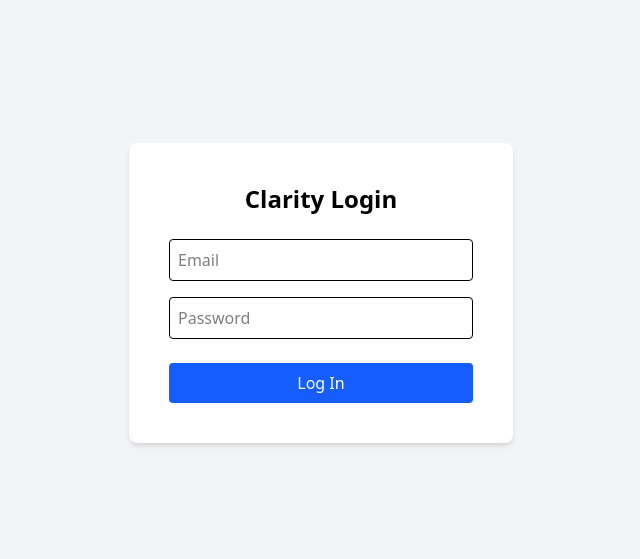
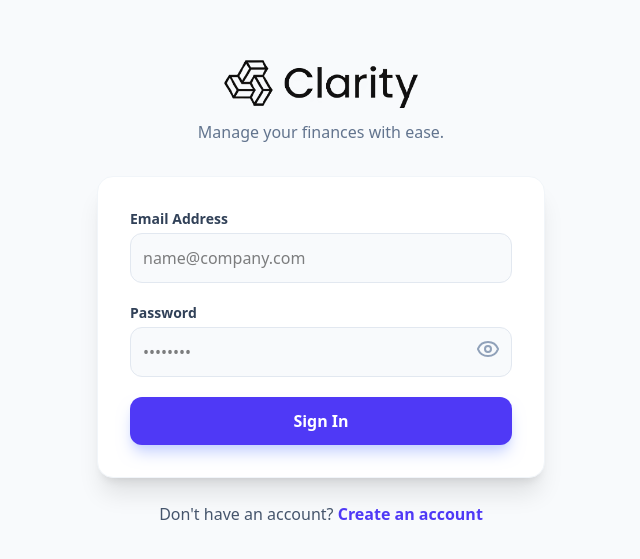
Before and after one commit to anwrat/Clarity-Expense-Tracking-System, a React (Vite) app in the folder frontend/: page /login in a window 1280 px wide. Shown: the part 107-666 px from the top of the page, without its empty margins (319-959 px from the left). Built offline with nearby package versions, Linux system fonts and the light colour scheme; no server answers.

Commit message:
Frontend validation in Register page

```diff
--- a/frontend/src/pages/Dashboard.tsx
+++ b/frontend/src/pages/Dashboard.tsx
@@ -2,7 +2,6 @@ import { useEffect, useState, useMemo } from "react";
 import { getTransactions } from "../api/api";
 import SummaryCards from "../components/SummaryCards";
 import TransactionItem from "../components/TransactionItem";
-import toast from "react-hot-toast";
 import { Link } from "react-router-dom";
 import LoadingSpinner from "../components/LoadingSpinner";
 
@@ -15,7 +14,7 @@ export default function Dashboard() {
       const { data } = await getTransactions();
       setTransactions(data.data || []);
     } catch (err) {
-      toast.error("Could not load transactions");
+      console.error("Could not load transactions: ",err);
     } finally {
       setLoading(false);
     }
--- a/frontend/src/pages/Login.tsx
+++ b/frontend/src/pages/Login.tsx
@@ -1,12 +1,15 @@
 import { useState } from "react";
 import { loginUser } from "../api/api";
 import { useAuth } from "../context/AuthContent";
-import { useNavigate } from "react-router-dom";
+import { useNavigate, Link } from "react-router-dom";
 import toast from 'react-hot-toast';
+import mainLogo from '../assets/claritylogo.png';
+import { Eye, EyeOff } from "lucide-react";
 
 export default function LoginPage() {
   const [email, setEmail] = useState("");
   const [password, setPassword] = useState("");
+  const [showPassword, setShowPassword] = useState(false);
   const [loading, setLoading] = useState(false);
   const { login } = useAuth();
   const navigate = useNavigate();
@@ -17,49 +20,76 @@ export default function LoginPage() {
     try {
       const { data } = await loginUser(email, password);
       if (data.success) {
-        login(data.data); // Save user to global state
-        console.log("Login data: ",data.user);
+        login(data.data);
         toast.success('Welcome back!');
-        navigate("/dashboard"); // Redirect
+        navigate("/dashboard");
       }
     } catch (err: any) {
-      toast.error(err.response?.data?.message || "Something went wrong. Please try again later.");
-    }
-    finally{
+      toast.error(err.response?.data?.message || "Invalid credentials");
+    } finally {
       setLoading(false);
     }
   };
 
   return (
-    <div className="flex flex-col items-center justify-center min-h-screen bg-gray-100">
-      <form onSubmit={handleSubmit} className="p-10 bg-white rounded-lg shadow-md w-96">
-        <h1 className="mb-6 text-2xl font-bold text-center">Clarity Login</h1>
+    <div className="flex flex-col items-center justify-center min-h-screen bg-slate-50 px-4">
+      <div className="w-full max-w-md">
+        {/* Logo Section */}
+        <div className="flex flex-col items-center mb-8">
+          <img src={mainLogo} alt="Clarity Logo" className="h-12 w-auto mb-2" />
+          <p className="text-slate-500 mt-1">Manage your finances with ease.</p>
+        </div>
 
+        <form onSubmit={handleSubmit} className="bg-white p-8 rounded-2xl shadow-xl border border-slate-100">
+          <div className="space-y-5">
+            <div>
+              <label className="block text-sm font-semibold text-slate-700 mb-1">Email Address</label>
               <input
                 type="email"
-          placeholder="Email"
-          className="w-full p-2 mb-4 border rounded"
+                placeholder="name@company.com"
+                className="w-full p-3 bg-slate-50 border border-slate-200 rounded-xl focus:ring-2 focus:ring-indigo-500 focus:border-transparent outline-none transition-all"
                 value={email}
                 onChange={(e) => setEmail(e.target.value)}
                 required
               />
+            </div>
 
+            <div className="relative">
+              <label className="block text-sm font-semibold text-slate-700 mb-1">Password</label>
               <input
-          type="password"
-          placeholder="Password"
-          className="w-full p-2 mb-6 border rounded"
+                type={showPassword ? "text" : "password"}
+                placeholder="••••••••"
+                className="w-full p-3 bg-slate-50 border border-slate-200 rounded-xl focus:ring-2 focus:ring-indigo-500 focus:border-transparent outline-none transition-all"
                 value={password}
                 onChange={(e) => setPassword(e.target.value)}
                 required
               />
+              <button
+                type="button"
+                className="absolute right-3 top-8.5 text-slate-400 hover:text-slate-600"
+                onClick={() => setShowPassword(!showPassword)}
+              >
+                {showPassword ? <EyeOff/> : <Eye/>}
+              </button>
+            </div>
 
             <button
               type="submit"
-          className="w-full py-2 text-white bg-blue-600 rounded hover:bg-blue-700 transition"
+              disabled={loading}
+              className="w-full py-3 px-4 text-white bg-indigo-600 font-bold rounded-xl hover:bg-indigo-700 shadow-lg shadow-indigo-200 transition-all active:scale-[0.98] disabled:opacity-70"
             >
-          {loading?"Logging In..": "Log In"}
+              {loading ? "Signing in..." : "Sign In"}
             </button>
+          </div>
         </form>
+
+        <p className="mt-6 text-center text-slate-600">
+          Don't have an account?{" "}
+          <Link to="/register" className="text-indigo-600 font-bold hover:underline">
+            Create an account
+          </Link>
+        </p>
+      </div>
     </div>
   );
 }
--- a/frontend/src/pages/Register.tsx
+++ b/frontend/src/pages/Register.tsx
@@ -1,6 +1,155 @@
-export default function RegisterPage(){
-    return(
-        <>
-        </>
-    );
+import { useState } from "react";
+import { registerUser } from "../api/api";
+import { useNavigate, Link } from "react-router-dom";
+import toast from 'react-hot-toast';
+import mainLogo from '../assets/claritylogo.png';
+import { Eye, EyeOff } from "lucide-react";
+
+export default function RegisterPage() {
+  const [name, setName] = useState("");
+  const [email, setEmail] = useState("");
+  const [password, setPassword] = useState("");
+  const [confirmPassword, setConfirmPassword] = useState("");
+
+  // Toggle states for both password fields
+  const [showPassword, setShowPassword] = useState(false);
+  const [showConfirmPassword, setShowConfirmPassword] = useState(false);
+
+  const [loading, setLoading] = useState(false);
+  const navigate = useNavigate();
+
+  const handleSubmit = async (e: React.FormEvent) => {
+    e.preventDefault();
+
+    // Frontend Validation
+    if(name.length<3 || name.length > 20){
+      return toast.error("Name must be between 3 and 20 characters!");
+    }
+
+    if (password !== confirmPassword) {
+      return toast.error("Passwords do not match!");
+    }
+
+    if (password.length < 8 || password.length>20) {
+      return toast.error("Password must be between 8 and 20 characters!");
+    }
+
+    setLoading(true);
+    try {
+      const { data } = await registerUser( name, email, password );
+      if (data.success) {
+        toast.success('Account created! Please log in.');
+        navigate("/login");
+      }
+    } catch (err: any) {
+      const status = err.response?.status;
+      const message = err.response?.data?.message || "";
+
+      if (status === 400 && message.toLowerCase().includes("registered")) {
+        toast.error("This email is already registered.");
+      } else if (status === 400) {
+        toast.error(message || "Invalid registration details.");
+      } else {
+        toast.error("Something went wrong. Please try again later.");
+      }
+    } finally {
+      setLoading(false);
+    }
+  };
+
+  return (
+    <div className="flex flex-col items-center justify-center min-h-screen bg-slate-50 px-4 py-12">
+      <div className="w-full max-w-md">
+        {/* Logo Section */}
+        <div className="flex flex-col items-center mb-8">
+          <img src={mainLogo} alt="Clarity Logo" className="h-12 w-auto mb-2" />
+          <p className="text-slate-500 mt-1">Start tracking your path to clarity.</p>
+        </div>
+
+        <form onSubmit={handleSubmit} className="bg-white p-8 rounded-2xl shadow-xl border border-slate-100 space-y-5">
+          {/* Full Name Field */}
+          <div>
+            <label className="block text-sm font-semibold text-slate-700 mb-1">Full Name</label>
+            <input
+              type="text"
+              placeholder="John Doe"
+              className="w-full p-3 bg-slate-50 border border-slate-200 rounded-xl focus:ring-2 focus:ring-indigo-500 outline-none transition-all"
+              value={name}
+              onChange={(e) => setName(e.target.value)}
+              required
+            />
+          </div>
+
+          {/* Email Field */}
+          <div>
+            <label className="block text-sm font-semibold text-slate-700 mb-1">Email Address</label>
+            <input
+              type="email"
+              placeholder="name@company.com"
+              className="w-full p-3 bg-slate-50 border border-slate-200 rounded-xl focus:ring-2 focus:ring-indigo-500 outline-none transition-all"
+              value={email}
+              onChange={(e) => setEmail(e.target.value)}
+              required
+            />
+          </div>
+
+          {/* Password Field */}
+          <div className="relative">
+            <label className="block text-sm font-semibold text-slate-700 mb-1">Password</label>
+            <input
+              type={showPassword ? "text" : "password"}
+              placeholder="••••••••"
+              className="w-full p-3 bg-slate-50 border border-slate-200 rounded-xl focus:ring-2 focus:ring-indigo-500 outline-none transition-all"
+              value={password}
+              onChange={(e) => setPassword(e.target.value)}
+              required
+            />
+            <button
+              type="button"
+              className="absolute right-3 top-8.5 text-slate-400 hover:text-slate-600 transition-colors"
+              onClick={() => setShowPassword(!showPassword)}
+            >
+              {showPassword ? <EyeOff /> : <Eye/>}
+            </button>
+          </div>
+
+          {/* Confirm Password Field */}
+          <div className="relative">
+            <label className="block text-sm font-semibold text-slate-700 mb-1">Confirm Password</label>
+            <input
+              type={showConfirmPassword ? "text" : "password"}
+              placeholder="••••••••"
+              className="w-full p-3 bg-slate-50 border border-slate-200 rounded-xl focus:ring-2 focus:ring-indigo-500 outline-none transition-all"
+              value={confirmPassword}
+              onChange={(e) => setConfirmPassword(e.target.value)}
+              required
+            />
+            <button
+              type="button"
+              className="absolute right-3 top-8.5 text-slate-400 hover:text-slate-600 transition-colors"
+              onClick={() => setShowConfirmPassword(!showConfirmPassword)}
+            >
+              {showConfirmPassword ? <EyeOff /> : <Eye />}
+            </button>
+          </div>
+
+          {/* Submit Button */}
+          <button
+            type="submit"
+            disabled={loading}
+            className="w-full py-3 px-4 text-white bg-indigo-600 font-bold rounded-xl hover:bg-indigo-700 shadow-lg shadow-indigo-200 transition-all active:scale-[0.98] disabled:opacity-70 disabled:cursor-not-allowed"
+          >
+            {loading ? "Creating Account..." : "Create Account"}
+          </button>
+        </form>
+
+        <p className="mt-6 text-center text-slate-600">
+          Already have an account?{" "}
+          <Link to="/login" className="text-indigo-600 font-bold hover:underline">
+            Sign In
+          </Link>
+        </p>
+      </div>
+    </div>
+  );
 }
```
Also changed, not shown: 1 other file (tests, documents, lock files or other folders). Lines whose indentation alone changed are shown as unchanged.
